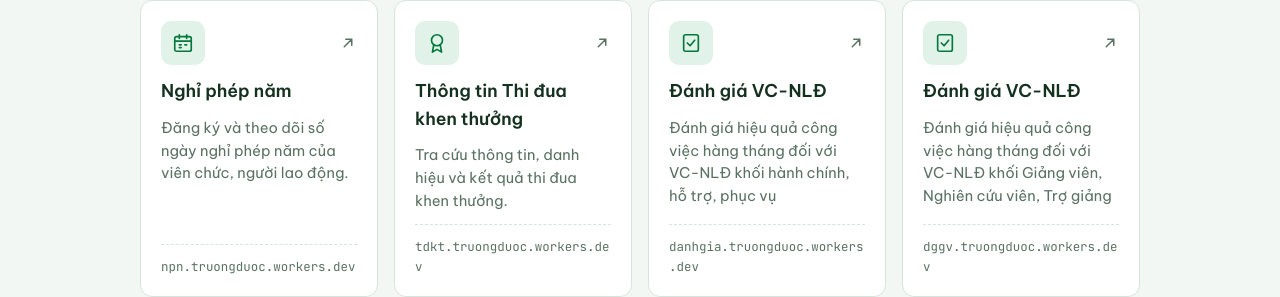
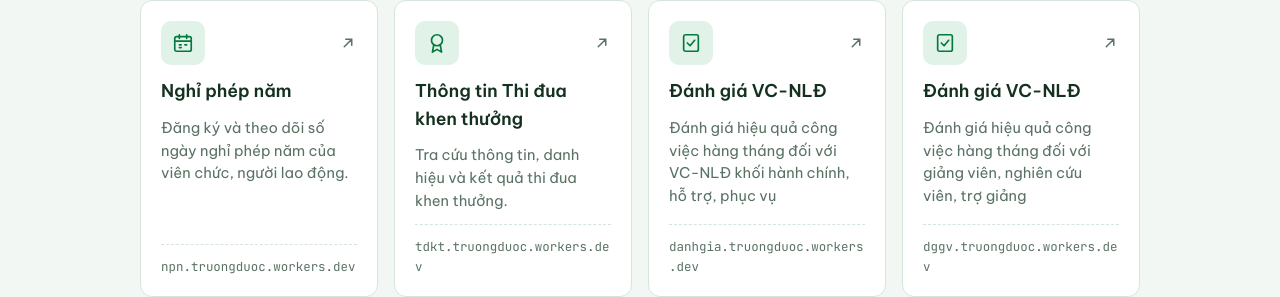
Before and after one commit to td-ship-it/sotay, a plain HTML site: page index.html in a window 1280 px wide. Shown: the part 222-519 px from the top of the page. Drawn offline with Linux system fonts and the light colour scheme.

Commit message:
Update index.html

```diff
--- a/index.html
+++ b/index.html
@@ -230,7 +230,7 @@ const LINKS = [
   },
   {
     title: "Đánh giá VC-NLĐ",
-    desc: "Đánh giá hiệu quả công việc hàng tháng đối với VC-NLĐ khối Giảng viên, Nghiên cứu viên, Trợ giảng",
+    desc: "Đánh giá hiệu quả công việc hàng tháng đối với giảng viên, nghiên cứu viên, trợ giảng",
     url: "https://dggv.truongduoc.workers.dev/",
     icon: "check"
   },
```
